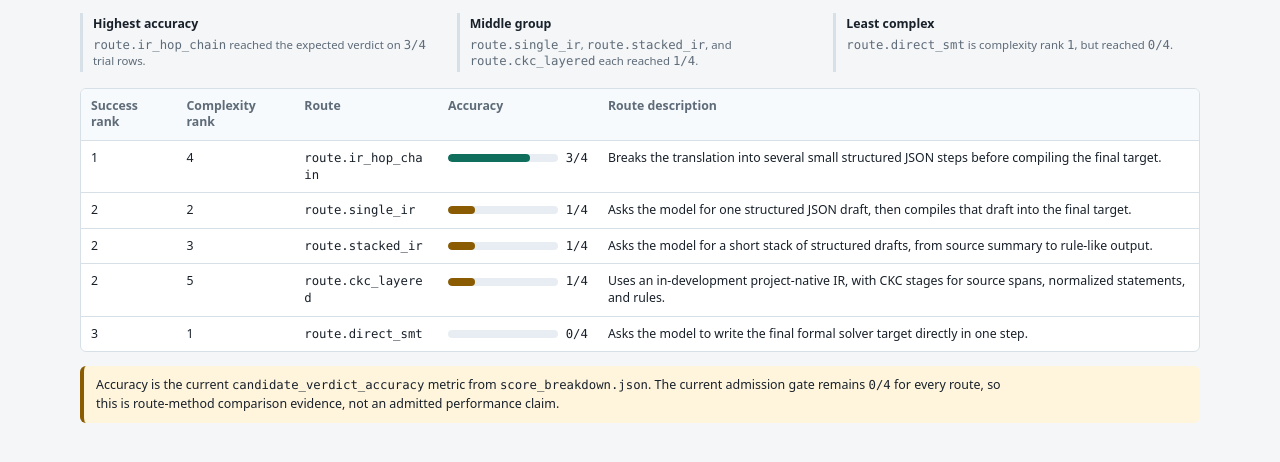
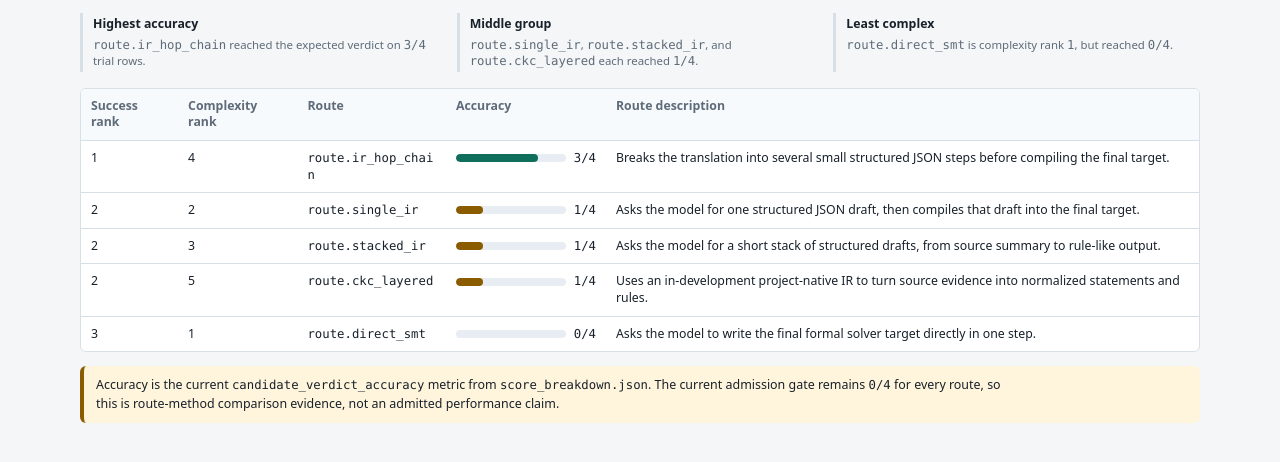
Before and after one commit to eturkes/ckc-ui, a website: page index.html in a window 1280 px wide. Shown: the part 94-556 px from the top of the page. Drawn offline with Linux system fonts and the light colour scheme.

Commit message:
Remove CKC jargon from route UI

```diff
--- a/index.html
+++ b/index.html
@@ -3,7 +3,7 @@
 <head>
   <meta charset="utf-8">
   <meta name="viewport" content="width=device-width, initial-scale=1">
-  <title>CKC Route Ranking</title>
+  <title>Route Ranking</title>
   <style>
     :root {
       color-scheme: light;
@@ -115,7 +115,7 @@
               <td class="num">5</td>
               <td><code>route.ckc_layered</code></td>
               <td><span class="ratio"><span class="track"><span class="fill amber" style="width:25%"></span></span><code>1/4</code></span></td>
-              <td>Uses an in-development project-native IR, with CKC stages for source spans, normalized statements, and rules.</td>
+              <td>Uses an in-development project-native IR to turn source evidence into normalized statements and rules.</td>
             </tr>
             <tr>
               <td class="num">3</td>
```
Also changed, not shown: .agent/memory.md.
